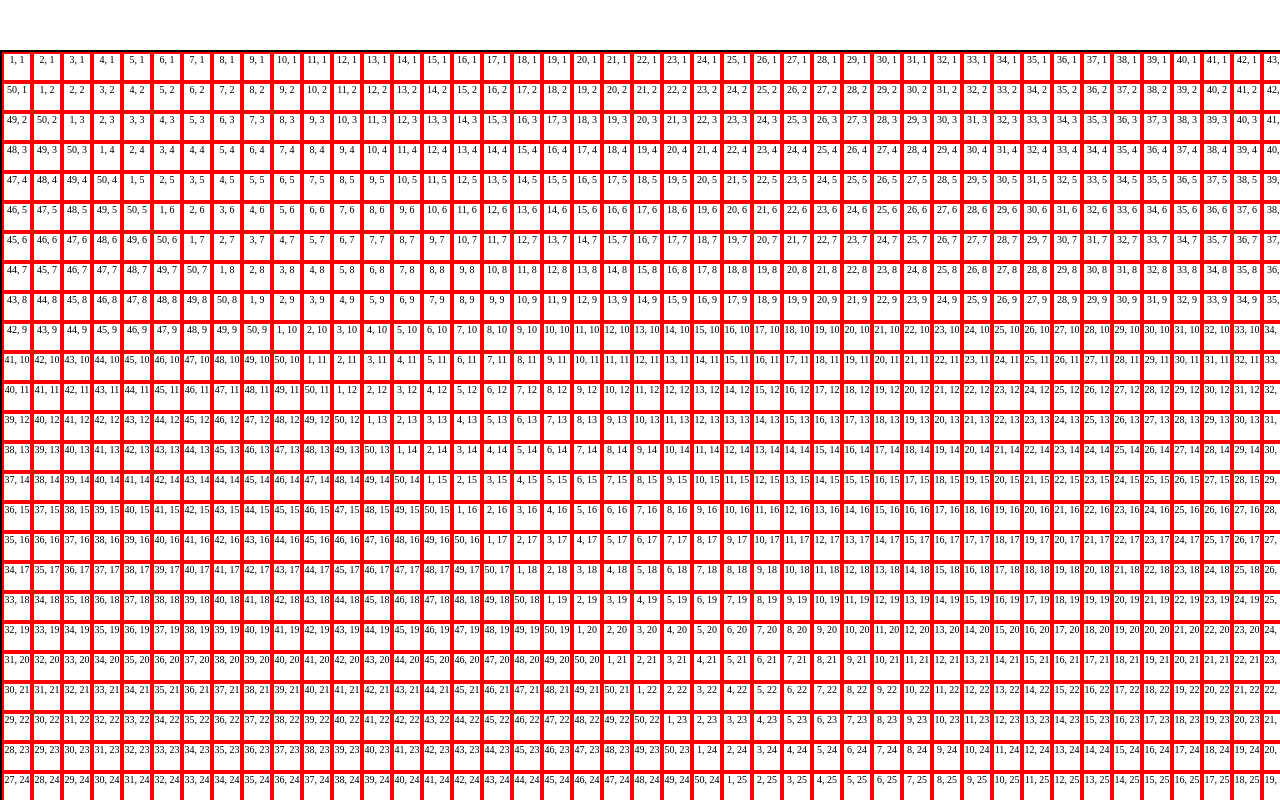
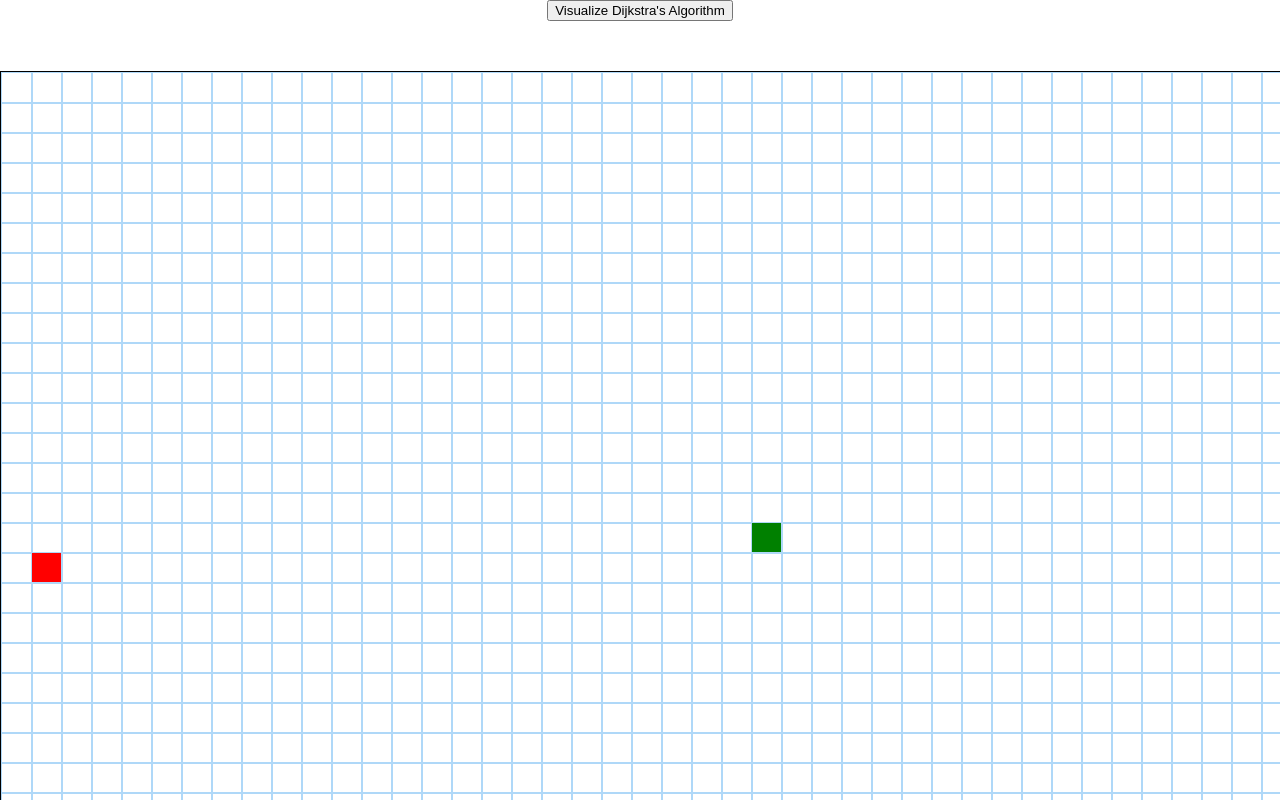
Before and after one commit to OmarSalah95/Path-Finding-Visualizer, a React (Create React App) app: page / in a window 1280 px wide. Shown: the top 800 px of the page. Built offline with nearby package versions, Linux system fonts and the light colour scheme.

Commit message:
Got carried away, added the core functinoality including the first algorithm as well as visualiztions and a button for activation

```diff
--- /dev/null
+++ b/src/Algorithms/Dijkstra.js
@@ -0,0 +1,64 @@
+// Performs Dijkstra's algorithm; returns *all* nodes in the order
+// in which they were visited. Also makes nodes point back to their
+// previous node, effectively allowing us to compute the shortest path
+// by backtracking from the finish node.
+export function dijkstra(grid, startNode, finishNode) {
+  const visitedNodesInOrder = [];
+  startNode.distance = 0;
+  const unvisitedNodes = getAllNodes(grid);
+  while (!!unvisitedNodes.length) {
+    sortNodesByDistance(unvisitedNodes);
+    const closestNode = unvisitedNodes.shift();
+    // If we encounter a wall, we skip it.
+    if (closestNode.isWall) continue;
+    // If the closest node is at a distance of infinity,
+    // we must be trapped and should therefore stop.
+    if (closestNode.distance === Infinity) return visitedNodesInOrder;
+    closestNode.isVisited = true;
+    visitedNodesInOrder.push(closestNode);
+    if (closestNode === finishNode) return visitedNodesInOrder;
+    updateUnvisitedNeighbors(closestNode, grid);
+  }
+}
+
+function sortNodesByDistance(unvisitedNodes) {
+  unvisitedNodes.sort((nodeA, nodeB) => nodeA.distance - nodeB.distance);
+}
+
+function updateUnvisitedNeighbors(node, grid) {
+  const unvisitedNeighbors = getUnvisitedNeighbors(node, grid);
+  for (const neighbor of unvisitedNeighbors) {
+    neighbor.distance = node.distance + 1;
+    neighbor.previousNode = node;
+  }
+}
+
+function getUnvisitedNeighbors(node, grid) {
+  const neighbors = [];
+  const { col, row } = node;
+  if (row > 0) neighbors.push(grid[row - 1][col]);
+  if (row < grid.length - 1) neighbors.push(grid[row + 1][col]);
+  if (col > 0) neighbors.push(grid[row][col - 1]);
+  if (col < grid[0].length - 1) neighbors.push(grid[row][col + 1]);
+  return neighbors.filter(neighbor => !neighbor.isVisited);
+}
+
+function getAllNodes(grid) {
+  const nodes = [];
+  for (const row of grid) {
+    nodes.push(...row);
+  }
+  return nodes;
+}
+
+// Backtracks from the finishNode to find the shortest path.
+// Only works when called *after* the dijkstra method above.
+export function getNodesInShortestPathOrder(finishNode) {
+  const nodesInShortestPathOrder = [];
+  let currentNode = finishNode;
+  while (currentNode !== null) {
+    nodesInShortestPathOrder.unshift(currentNode);
+    currentNode = currentNode.previousNode;
+  }
+  return nodesInShortestPathOrder;
+}
--- a/src/App.js
+++ b/src/App.js
@@ -1,12 +1,79 @@
-import React from "react";
-// import logo from "./logo.svg";
+import React, { useEffect, useState } from "react";
+import { dijkstra, getNodesInShortestPathOrder } from "./Algorithms/Dijkstra";
 import "./App.css";
 import Grid from "./components/Grid/Grid";
 
+const START_NODE_ROW = 15;
+const START_NODE_COL = 10;
+const FINISH_NODE_ROW = 15;
+const FINISH_NODE_COL = 35;
+
 function App() {
+  const [state, setState] = useState({ grid: [] });
+
+  useEffect(() => {
+    let grid = [];
+    for (let row = 0; row < 30; row++) {
+      let currentRow = [];
+      for (let col = 0; col < 50; col++) {
+        currentRow.push({
+          col: col,
+          row: row,
+          isStart: row === START_NODE_ROW && col === START_NODE_COL,
+          isFinish: row === FINISH_NODE_ROW && col === FINISH_NODE_COL,
+          distance: Infinity,
+          isVisited: false,
+          isWall: false,
+          previousNode: null
+        });
+      }
+      grid.push(currentRow);
+    }
+    setState({ grid: grid });
+    console.log("Effect Grid:", grid);
+  }, []);
+
+  const animateDijkstra = (visitedNodesInOrder, nodesInShortestPathOrder) => {
+    for (let i = 0; i <= visitedNodesInOrder.length; i++) {
+      if (i === visitedNodesInOrder.length) {
+        setTimeout(() => {
+          animateShortestPath(nodesInShortestPathOrder);
+        }, 10 * i);
+        return;
+      }
+      setTimeout(() => {
+        const node = visitedNodesInOrder[i];
+        document.getElementById(`node-${node.row}-${node.col}`).className =
+          "node node-visited";
+      }, 10 * i);
+    }
+  };
+
+  const animateShortestPath = nodesInShortestPathOrder => {
+    for (let i = 0; i < nodesInShortestPathOrder.length; i++) {
+      setTimeout(() => {
+        const node = nodesInShortestPathOrder[i];
+        document.getElementById(`node-${node.row}-${node.col}`).className =
+          "node node-shortest-path";
+      }, 15 * i);
+    }
+  };
+
+  const visualizeDijkstra = () => {
+    const { grid } = state;
+    const startNode = grid[START_NODE_ROW][START_NODE_COL];
+    const finishNode = grid[FINISH_NODE_ROW][FINISH_NODE_COL];
+    const visitedNodesInOrder = dijkstra(grid, startNode, finishNode);
+    const nodesInShortestPathOrder = getNodesInShortestPathOrder(finishNode);
+    animateDijkstra(visitedNodesInOrder, nodesInShortestPathOrder);
+  };
+
   return (
     <div className="App">
-      <Grid />
+      <button onClick={() => visualizeDijkstra()}>
+        Visualize Dijkstra's Algorithm
+      </button>
+      <Grid grid={state.grid} />
     </div>
   );
 }
--- a/src/components/Grid/Grid.jsx
+++ b/src/components/Grid/Grid.jsx
@@ -1,32 +1,30 @@
-import React, { useEffect, useState } from 'react';
+import React from 'react';
 import Node from "../Nodes/Node"
 
 
 export default function Grid(props) {
-
-    const [state, setState] = useState({ grid: [] })
-
-    useEffect(() => {
-        let grid = []
-        for (let row = 0; row < 30; row++) {
-            let currentRow = []
-            for (let col = 0; col < 50; col++) {
-                currentRow.push([col + 1, row + 1])
-            }
-            grid.push(currentRow)
-        }
-        setState({ grid: grid })
-        console.log("Effect Grid:", grid)
-    }, [])
-
+    const { grid } = props
     return (
         <div className="grid">
 
-            {state.grid.map((row, y) => {
-                return row.map(cell => {
-                    return <Node x={cell[0]} y={cell[1]} />
+            {grid.map((row, y) =>
+                row.map(node => {
+                    const { row, col, isFinish, isStart, isWall } = node;
+                    return <Node
+                        col={col}
+                        isFinish={isFinish}
+                        isStart={isStart}
+                        isWall={isWall}
+                        // mouseIsPressed={mouseIsPressed}
+                        // onMouseDown={(row, col) => handleMouseDown(row, col)}
+                        // onMouseEnter={(row, col) =>
+                        //     handleMouseEnter(row, col)
+                        // }
+                        // onMouseUp={() => handleMouseUp()}
+                        row={row}
+                    />
                 })
-            })}
+            )}
         </div>
     )
 }
--- a/src/components/Nodes/Node.jsx
+++ b/src/components/Nodes/Node.jsx
@@ -1,12 +1,36 @@
-import React, { useEffect, useState } from 'react';
+import React from 'react';
 
-export default function Node({ x, y }) {
-    console.log([x, y])
+export default function Node(props) {
+    const {
+        col,
+        isFinish,
+        isStart,
+        isWall,
+        // onMouseDown,
+        // onMouseEnter,
+        // onMouseUp,
+        row,
+    } = props;
+
+    const extraClassName =
+        isFinish
+            ? 'node-finish'
+            : isStart
+                ? 'node-start'
+                : isWall
+                    ? 'node-wall'
+                    : '';
 
     return (
-        <div className="node">
-            {x}, {y}
+        <div
+            id={`node-${row}-${col}`}
+            className={`node ${extraClassName}`}>
+            {/* // onMouseDown={() => onMouseDown(row, col)}
+            // onMouseEnter={() => onMouseEnter(row, col)}
+            // onMouseUp={() => onMouseUp()}>  */}
+            {/* {col},{row} */}
+        </ div>
 
-        </div>
+
     )
 }
--- a/src/components/Nodes/nodes.scss
+++ b/src/components/Nodes/nodes.scss
@@ -1,5 +1,79 @@
 .node {
   width: 30px;
   height: 30px;
-  border: 2px solid red;
+  outline: 1px solid rgb(175, 216, 248);
+  display: inline-block;
 }
+
+.node-finish {
+  background-color: red;
+}
+
+.node-start {
+  background-color: green;
+}
+
+.node-visited {
+  animation-name: visitedAnimation;
+  animation-duration: 1.5s;
+  animation-timing-function: ease-out;
+  animation-delay: 0;
+  animation-direction: alternate;
+  animation-iteration-count: 1;
+  animation-fill-mode: forwards;
+  animation-play-state: running;
+}
+
+@keyframes visitedAnimation {
+  0% {
+    transform: scale(0.3);
+    background-color: rgba(0, 0, 66, 0.75);
+    border-radius: 100%;
+  }
+
+  50% {
+    background-color: rgba(17, 104, 217, 0.75);
+  }
+
+  75% {
+    transform: scale(1.2);
+    background-color: rgba(0, 217, 159, 0.75);
+  }
+
+  100% {
+    transform: scale(1);
+    background-color: rgba(0, 190, 218, 0.75);
+  }
+}
+
+.node-wall {
+  background-color: rgb(12, 53, 71);
+}
+
+.node-shortest-path {
+  animation-name: shortestPath;
+  animation-duration: 1.5s;
+  animation-timing-function: ease-out;
+  animation-delay: 0;
+  animation-direction: alternate;
+  animation-iteration-count: 1;
+  animation-fill-mode: forwards;
+  animation-play-state: running;
+}
+
+@keyframes shortestPath {
+  0% {
+    transform: scale(0.6);
+    background-color: rgb(255, 254, 106);
+  }
+
+  50% {
+    transform: scale(1.2);
+    background-color: rgb(255, 254, 106);
+  }
+
+  100% {
+    transform: scale(1);
+    background-color: rgb(255, 254, 106);
+  }
+}
```
